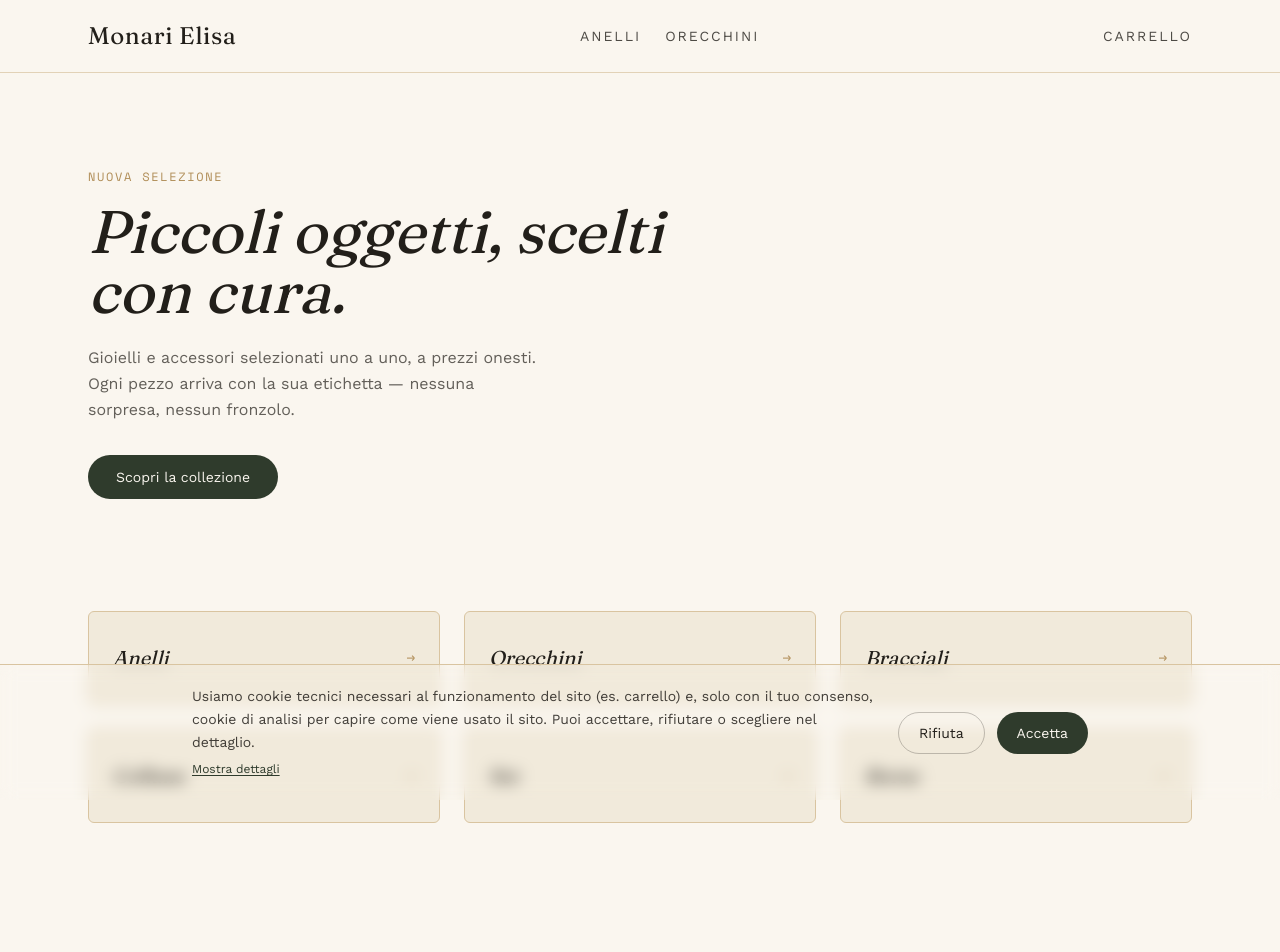
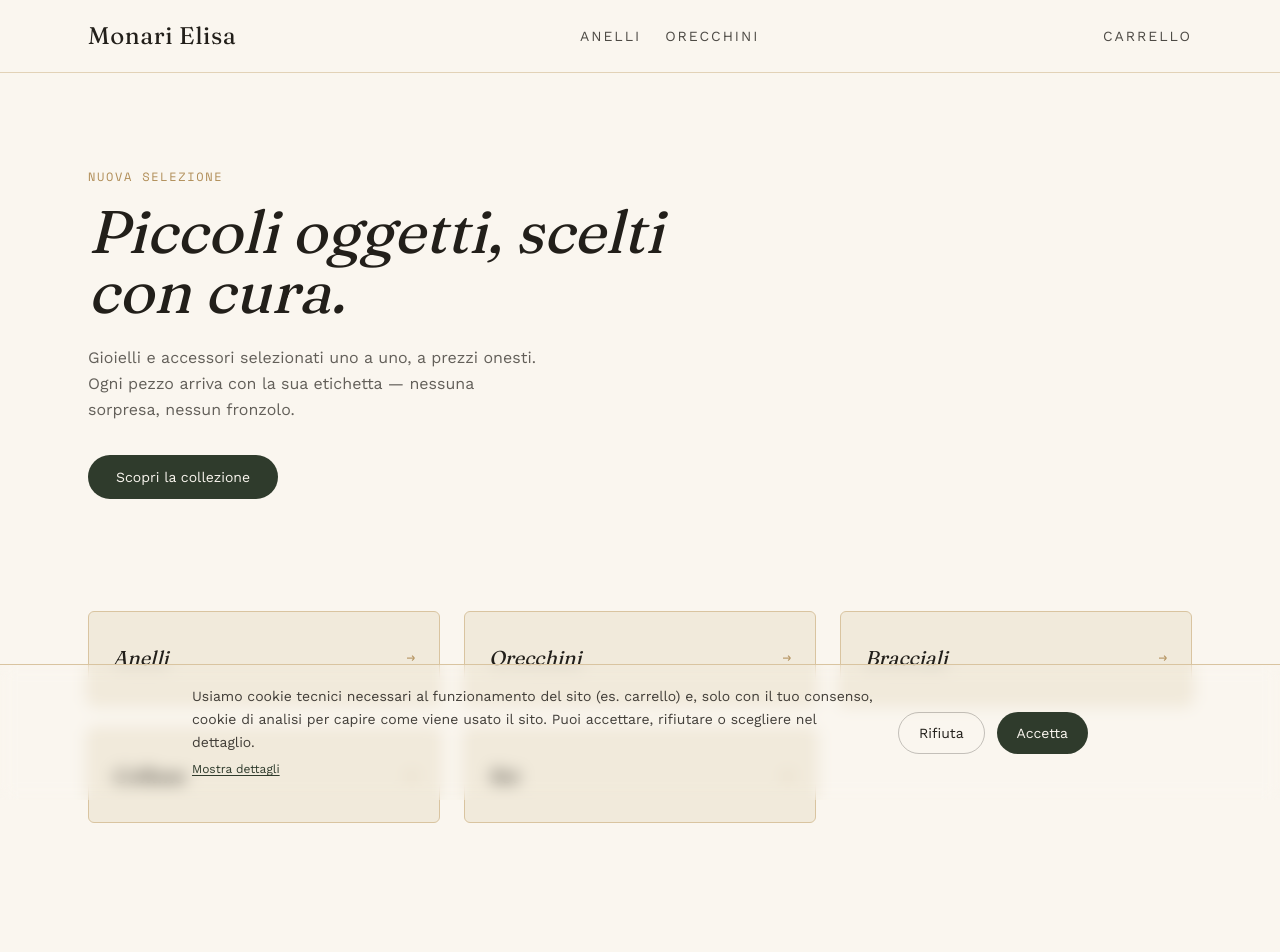
Before and after one commit to jassermaazaoui111-stack/Monari_Elisa, a Next.js app in the folder monari-elisa/monari-elisa/: page / in a window 1280 px wide. Shown: the top 952 px of the page. Built offline with nearby package versions, Linux system fonts and the light colour scheme.

Commit message:
Update page.tsx

```diff
--- a/monari-elisa/monari-elisa/app/page.tsx
+++ b/monari-elisa/monari-elisa/app/page.tsx
@@ -47,7 +47,6 @@ export default function Home() {
           { nome: "Bracciali", href: "/prodotti/bracciali" },
           { nome: "Collane", href: "/prodotti/collane" },
           { nome: "Set", href: "/prodotti/set" },
-          { nome: "Borse", href: "/prodotti/borse" },
         ].map((c) => (
           <Link
             key={c.href}
```
